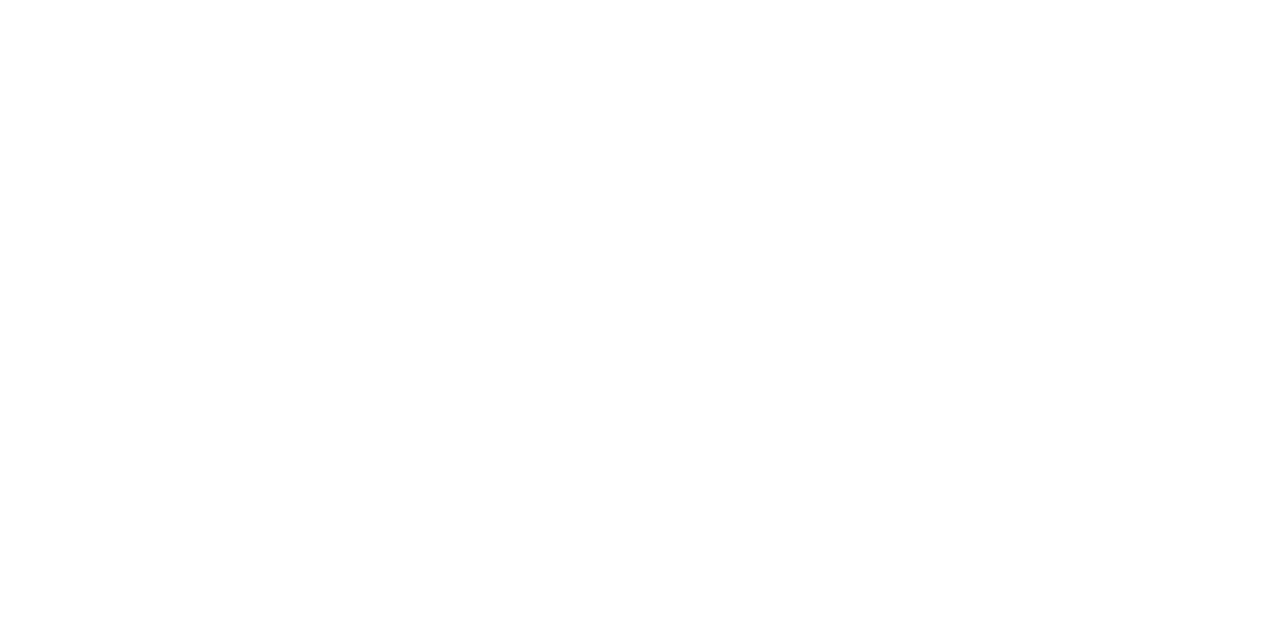
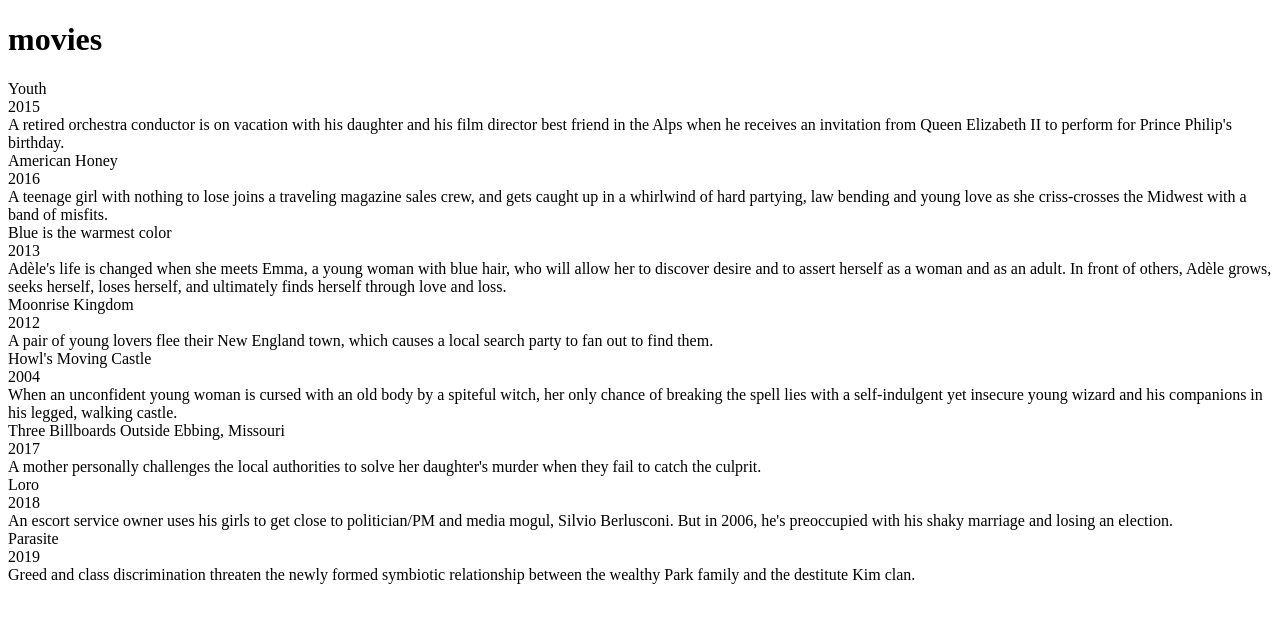
Before and after one commit to GaborSzaboHUN/movies-w5, a plain HTML site: page frontend/index.html in a window 1280 px wide. Drawn offline with Linux system fonts and the light colour scheme.

Commit message:
Listed movie details

```diff
--- a/frontend/index.html
+++ b/frontend/index.html
@@ -1,12 +1,17 @@
 <!DOCTYPE html>
 <html lang="en">
+
 <head>
 	<meta charset="UTF-8">
 	<meta http-equiv="X-UA-Compatible" content="IE=edge">
 	<meta name="viewport" content="width=device-width, initial-scale=1.0">
 	<title>This is FRONTEND</title>
+	<script src="/public/data_movies.js"></script>
+	<script src="/public/script.js"></script>
 </head>
+
 <body>
 	<div id="root"></div>
 </body>
+
 </html>
--- /dev/null
+++ b/frontend/public/data_movies.js
@@ -0,0 +1,47 @@
+const movies = {
+	id: "movies",
+	logo: "Meaningful Movies",
+	button: "Watch",
+	cards: [
+		{
+			title: "Youth",
+			sub: "2015",
+			text: "A retired orchestra conductor is on vacation with his daughter and his film director best friend in the Alps when he receives an invitation from Queen Elizabeth II to perform for Prince Philip's birthday."
+		},
+		{
+			title: "American Honey",
+			sub: "2016",
+			text: "A teenage girl with nothing to lose joins a traveling magazine sales crew, and gets caught up in a whirlwind of hard partying, law bending and young love as she criss-crosses the Midwest with a band of misfits."
+		},
+		{
+			title: "Blue is the warmest color",
+			sub: "2013",
+			text: "Adèle's life is changed when she meets Emma, a young woman with blue hair, who will allow her to discover desire and to assert herself as a woman and as an adult. In front of others, Adèle grows, seeks herself, loses herself, and ultimately finds herself through love and loss."
+		},
+		{
+			title: "Moonrise Kingdom",
+			sub: "2012",
+			text: "A pair of young lovers flee their New England town, which causes a local search party to fan out to find them."
+		},
+		{
+			title: "Howl's Moving Castle",
+			sub: "2004",
+			text: "When an unconfident young woman is cursed with an old body by a spiteful witch, her only chance of breaking the spell lies with a self-indulgent yet insecure young wizard and his companions in his legged, walking castle."
+		},
+		{
+			title: "Three Billboards Outside Ebbing, Missouri",
+			sub: "2017",
+			text: "A mother personally challenges the local authorities to solve her daughter's murder when they fail to catch the culprit."
+		},
+		{
+			title: "Loro",
+			sub: "2018",
+			text: "An escort service owner uses his girls to get close to politician/PM and media mogul, Silvio Berlusconi. But in 2006, he's preoccupied with his shaky marriage and losing an election."
+		},
+		{
+			title: "Parasite",
+			sub: "2019",
+			text: "Greed and class discrimination threaten the newly formed symbiotic relationship between the wealthy Park family and the destitute Kim clan."
+		}
+	]
+}
--- /dev/null
+++ b/frontend/public/script.js
@@ -0,0 +1,28 @@
+console.log(movies);
+
+const moviesCardComponent = function (title, year, description) {
+    return`
+    <div class="movies-card">
+        <div class="movie-title">${title}</div>
+        <div class="movie-year">${year}</div>
+        <div class="movie-description">${description}</div>
+    </div>
+    `
+}
+
+const movieId = `<h1>${movies.id}</h1>`;
+movieId.toUpperCase;
+console.log(movieId)
+
+const loadEvent = function () {
+    const rootElement = document.getElementById("root")
+
+    rootElement.insertAdjacentHTML("beforeend", movieId)
+
+    for (const movie of movies.cards) {
+        rootElement.insertAdjacentHTML("beforeend", moviesCardComponent(movie.title, movie.sub, movie.text))
+    }
+
+}
+
+window.addEventListener("load", loadEvent)
```
Also changed, not shown: 1 other file.
